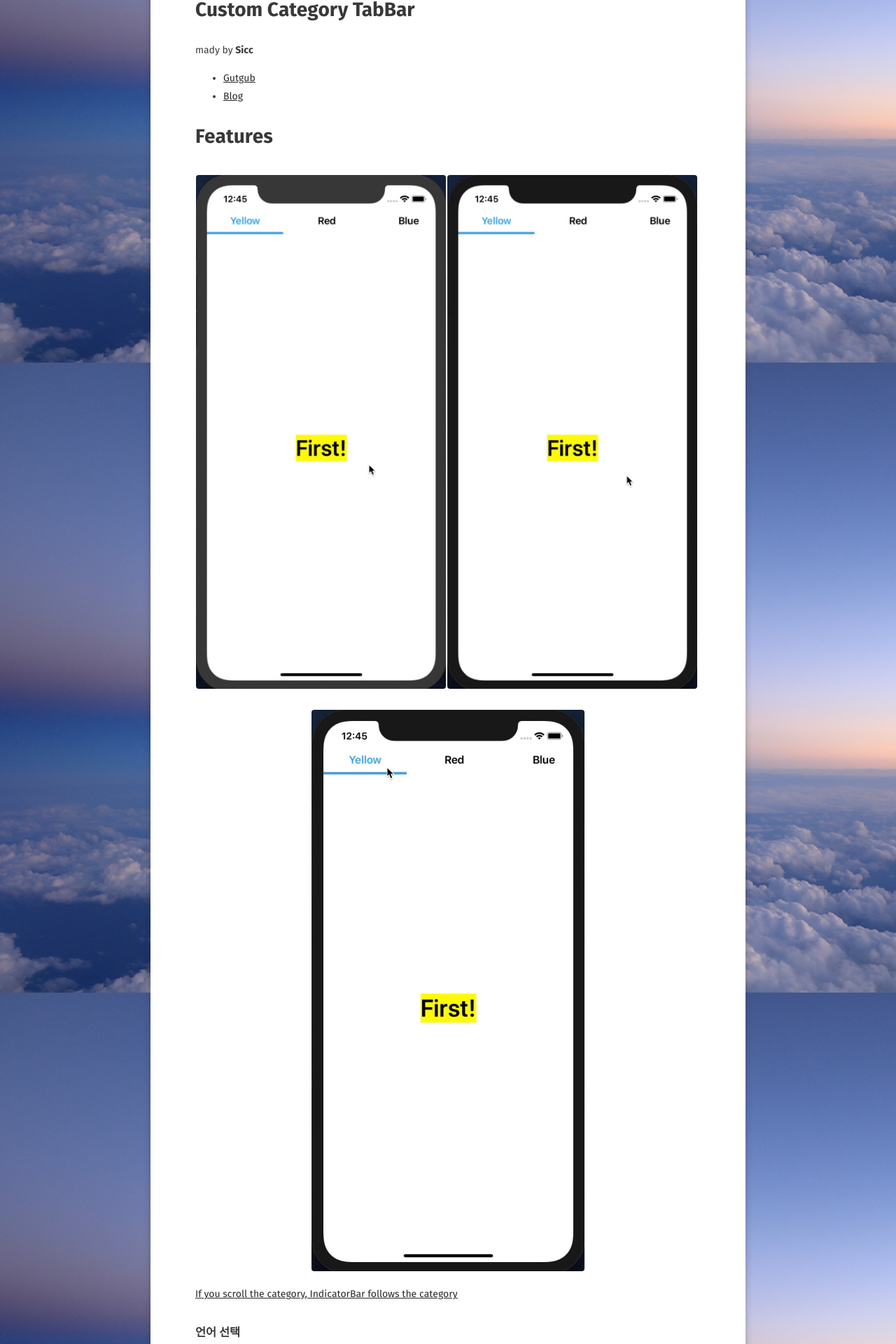
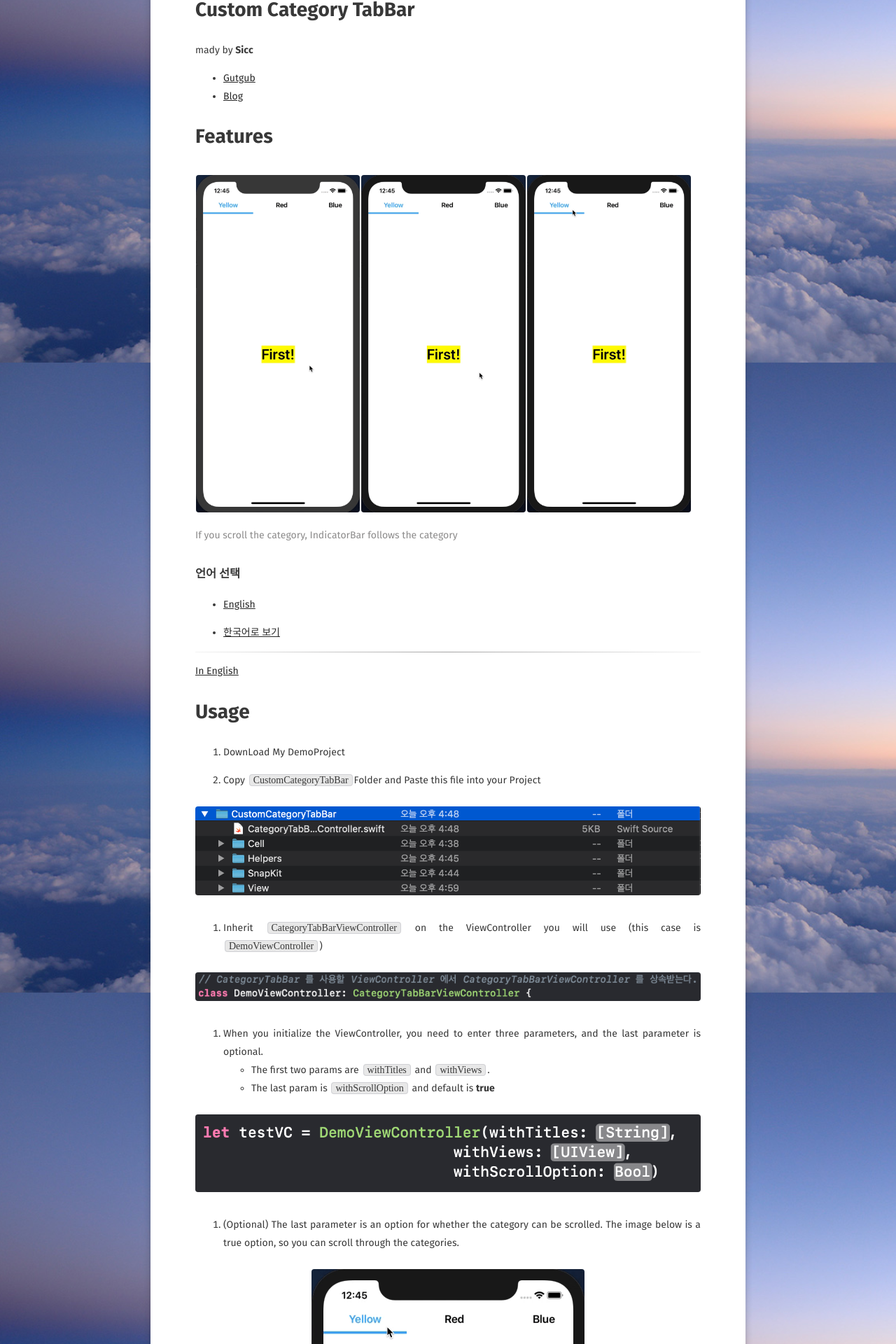
Before and after one commit to DanJeong-KR/changSic.github.io, a Jekyll site: the page built from _posts/2019-07-16-CustomCategoryView.md, in a window 1280 px wide. Shown: the part 382-2302 px from the top of the page at 70% size. Built offline with Jekyll 4.4.1, drawn with Linux system fonts in a browser that asks for light colours; some web fonts are replaced; comment, search, counter and statistics services are not loaded.

Commit message:
Edit html in CategoryTabBar

```diff
--- a/_posts/2019-07-16-CustomCategoryView.md
+++ b/_posts/2019-07-16-CustomCategoryView.md
@@ -17,34 +17,22 @@ mady by **Sicc**
 * [Blog](https://changsic.github.io/)
 
 # Features
-<figure class="half">
-  <a href="/assets/ViewSwipe.gif">
+<figure class="third">
 	<img src="/assets/ViewSwipe.gif">
-  </a>
 	<img src="/assets/CategoryTap.gif">
-  <a href="/assets/CategoryTap.gif">
-  </a>
-</figure>
-
-<figure>
-  <a href="/assets/CategoryScrollingWithIndicatorBar.gif">
 	<img src="/assets/CategoryScrollingWithIndicatorBar.gif">
-  </a>
-  <figcaption>
-    <a href="/assets/CategoryScrollingWithIndicatorBar.gif" title = "If you scroll the category, IndicatorBar follows the category">
-    If you scroll the category, IndicatorBar follows the category
-    </a>
-  </figcaption>
+	<figcaption>If you scroll the category, IndicatorBar follows the category</figcaption>
 </figure>
 
 
 ### 언어 선택
-[English](https://changsic.github.io/CustomCategoryView/#eng)
-[한국어로 보기](https://changsic.github.io/CustomCategoryView/#kor)
+* [English](https://changsic.github.io/CustomCategoryView/#eng)
 
-<a href = "#eng"> In English </a>
+* [한국어로 보기](https://changsic.github.io/CustomCategoryView/#kor)
 
 ---
+
+<a href="#eng">In English</a>
 
 # Usage
 1. DownLoad My DemoProject
@@ -92,7 +80,7 @@ The image below is a true option, so you can scroll through the categories.
 </figure>
 <figure>
   <a href="/assets/CategoryNumIs2.gif">
-	<img src="/assets/CategoryNumIs2.gif" height = 400>
+	<img src="/assets/CategoryNumIs2.gif" height = "400">
   </a>
 </figure>
 
@@ -110,7 +98,7 @@ The image below is a true option, so you can scroll through the categories.
 
 ---
 
-<a href = "#kor"> 한국어로 보기 </a>
+<a href="#kor">한국어로 보기</a>
 # Usage
 1. DemoProject 를 다운로드 합니다.
 
@@ -170,3 +158,5 @@ The image below is a true option, so you can scroll through the categories.
 	<img src="/assets/CategoryNumIs4.gif" height = 400>
   </a>
 </figure>
+
+---
```
